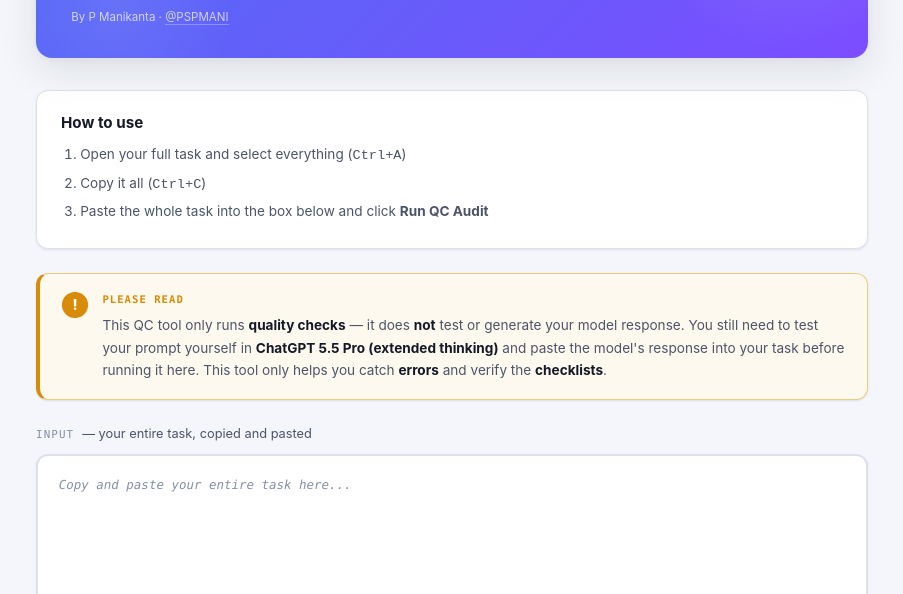
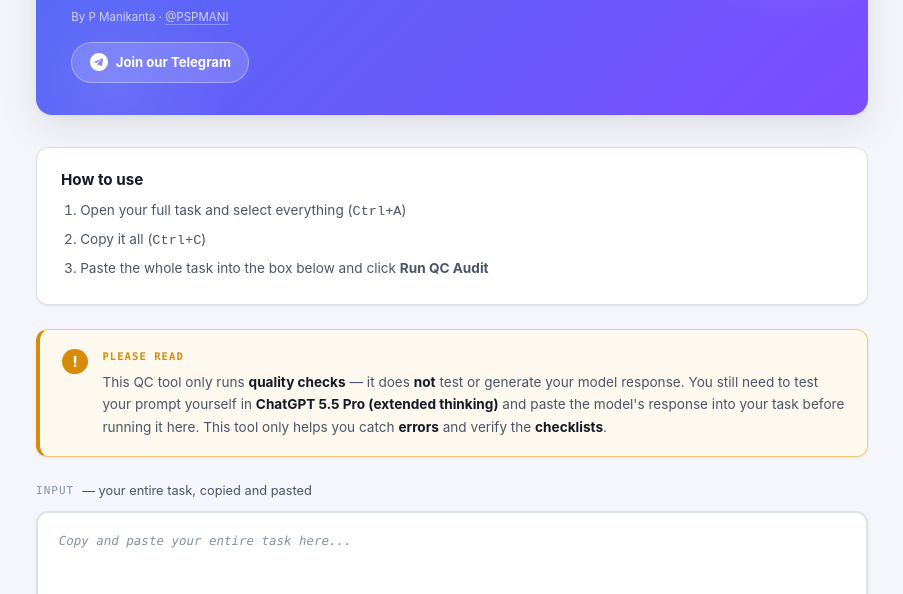
Before and after one commit to PSPMANI/project-seal-qc, a plain HTML site: page index.html in a window 1280 px wide. Shown: the part 206-800 px from the top of the page, without its empty margins (188-1091 px from the left). Drawn offline with Linux system fonts and the light colour scheme; no server answers.

Commit message:
Add Join our Telegram button in header

```diff
--- a/index.html
+++ b/index.html
@@ -107,6 +107,15 @@
 .hdr-eyebrow{font-family:var(--mono);font-size:.65rem;letter-spacing:.2em;text-transform:uppercase;opacity:.7;margin-bottom:.5rem}
 .hdr-title{font-family:var(--sans);font-size:2rem;font-weight:800;letter-spacing:-.01em;line-height:1.15;margin-bottom:.5rem}
 .hdr-sub{font-size:.9rem;opacity:.85;max-width:50ch;line-height:1.6}
+.hdr-tg{
+  display:inline-flex;align-items:center;gap:.5rem;margin-top:1rem;
+  font-family:var(--sans);font-size:.82rem;font-weight:700;color:#fff;text-decoration:none;
+  background:rgba(255,255,255,.16);border:1px solid rgba(255,255,255,.35);
+  padding:.55rem 1.1rem;border-radius:999px;backdrop-filter:blur(4px);
+  transition:background .2s,transform .15s;
+}
+.hdr-tg:hover{background:rgba(255,255,255,.28);transform:translateY(-1px)}
+.hdr-tg svg{width:18px;height:18px;fill:currentColor;flex-shrink:0}
 
 /* ─── How-to ─── */
 .howto{
@@ -382,6 +391,10 @@
     <h1 class="hdr-title">QC Checker</h1>
     <p class="hdr-sub">Copy and paste your entire task below. Automated checks run instantly — your task and its QC result are saved to the project for review.</p>
     <div style="font-size:.72rem;margin-top:.7rem;opacity:.7">By P Manikanta · <a href="https://github.com/PSPMANI" target="_blank" rel="noopener" style="color:#fff;text-decoration:none;border-bottom:1px solid rgba(255,255,255,.4)">@PSPMANI</a></div>
+    <a class="hdr-tg" href="https://t.me/pspmaniprojects" target="_blank" rel="noopener">
+      <svg viewBox="0 0 24 24" aria-hidden="true"><path d="M12 0C5.373 0 0 5.373 0 12s5.373 12 12 12 12-5.373 12-12S18.627 0 12 0zm5.56 8.16l-1.86 8.77c-.14.62-.5.77-1.02.48l-2.82-2.08-1.36 1.31c-.15.15-.28.28-.57.28l.2-2.87 5.23-4.72c.23-.2-.05-.31-.35-.11l-6.46 4.07-2.78-.87c-.6-.19-.62-.6.13-.89l10.86-4.19c.5-.18.94.12.78.9z"/></svg>
+      Join our Telegram
+    </a>
   </header>
 
   <div class="howto">
```
